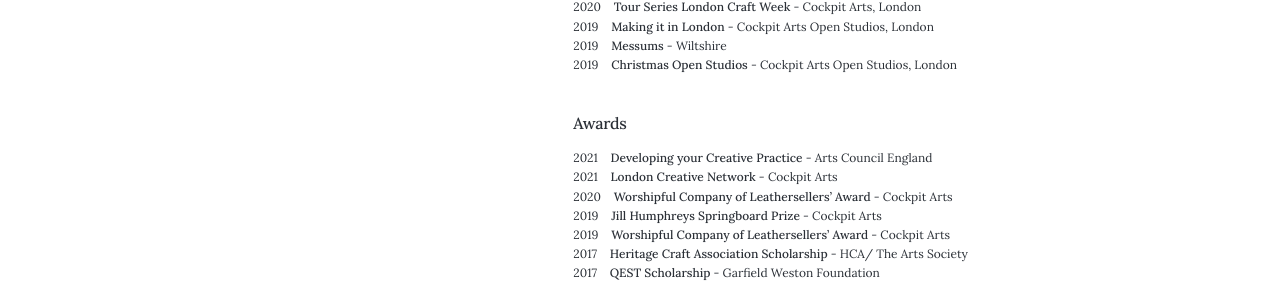
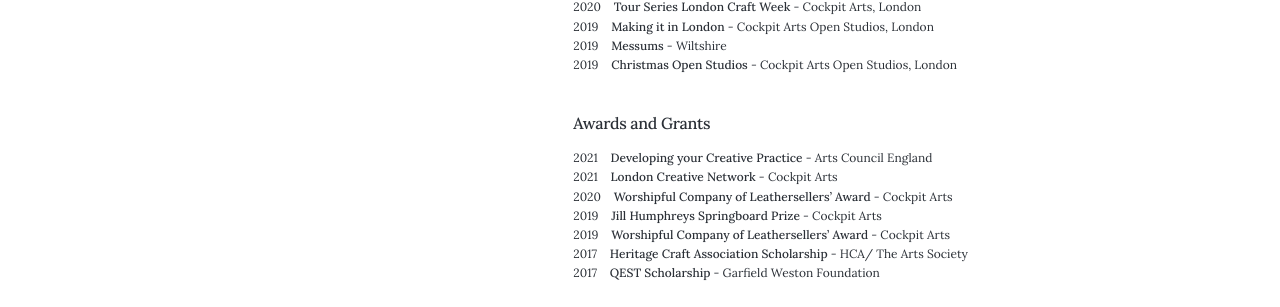
Before and after one commit to francespinnock/francespinnock.github.io, a Jekyll site: the page built from _pages/about.md, in a window 1280 px wide and 900 px high, scrolled down 98 px. Shown: the part 364-671 px from the top of the window. Built offline with Jekyll 4.4.1, drawn with Linux system fonts in a browser that asks for light colours; nearby versions of some CDN libraries.

Commit message:
Update about.md

```diff
--- a/_pages/about.md
+++ b/_pages/about.md
@@ -21,7 +21,7 @@ BA Modelmaking, Arts University Bournemouth, 2014
 2019&nbsp;&nbsp;&nbsp; **Messums** - Wiltshire
 2019&nbsp;&nbsp;&nbsp; **Christmas Open Studios** - Cockpit Arts Open Studios, London
 
-## Awards
+## Awards and Grants
 2021&nbsp;&nbsp;&nbsp; **Developing your Creative Practice** - Arts Council England
 2021&nbsp;&nbsp;&nbsp; **London Creative Network** - Cockpit Arts
 2020&nbsp;&nbsp;&nbsp; **Worshipful Company of Leathersellers’ Award** - Cockpit Arts
```
